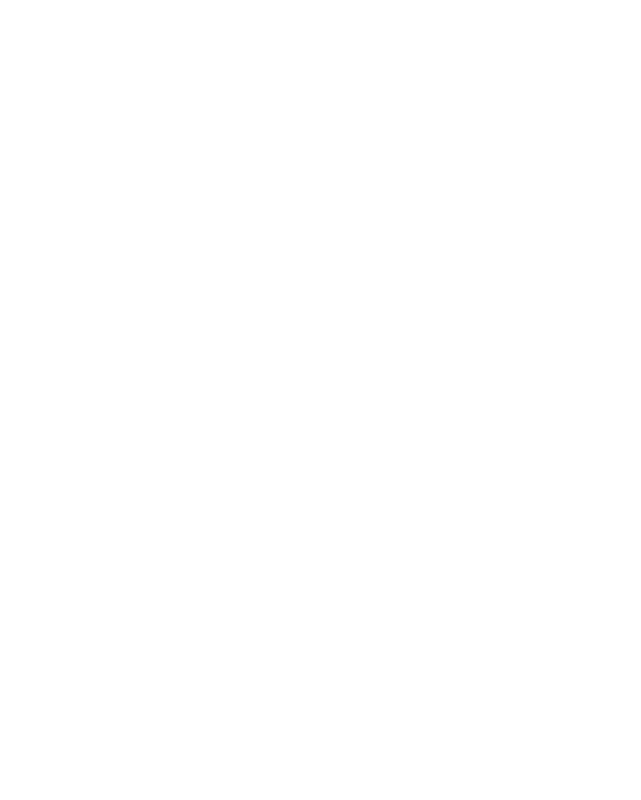
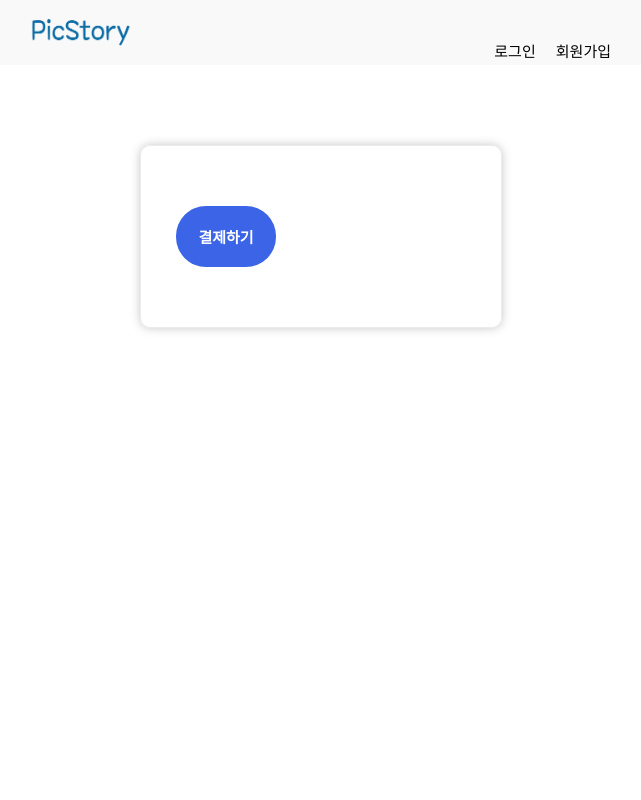
Before and after one commit to 2023-SMHRD-IS-CLOUD-1/PicStoryReact, a React (Create React App) app: page /Payment in a window 1280 px wide. Before the commit this address had no page. Shown: the top 800 px of the page, without its empty margins (319-960 px from the left). Built offline with nearby package versions, Linux system fonts and the light colour scheme; a web font is replaced by a local one.

Commit message:
app.js,myinfo,payment,paypage

```diff
--- a/package.json
+++ b/package.json
@@ -13,7 +13,7 @@
     "@testing-library/jest-dom": "^5.17.0",
     "@testing-library/react": "^13.4.0",
     "@testing-library/user-event": "^13.5.0",
-    "aws-sdk": "^2.1560.0",
+    "aws-sdk": "^2.1561.0",
     "axios": "^1.6.7",
     "react": "^18.2.0",
     "react-dom": "^18.2.0",
--- a/src/App.js
+++ b/src/App.js
@@ -6,6 +6,7 @@
 import AccountPage from "./components/AccountPage";
 import { Route, Routes } from "react-router-dom";
 import AccountCheck from "./components/AccountCheck";
+import PayPage from "./components/PayPage";
 import axios from "axios";
 
 import './App.css'
@@ -21,6 +22,7 @@
       <Route path="/myinfo" element={<MyInfoPage/>}></Route>
       <Route path="/account" element={<AccountPage/>}></Route>
       <Route path="/accountCheck" element={<AccountCheck/>}></Route>
+      <Route path="/Payment" element={<PayPage/>}></Route>
     </Routes>
   );
 
--- a/src/components/MyInfo.jsx
+++ b/src/components/MyInfo.jsx
@@ -1,5 +1,5 @@
 import React, { useEffect, useState } from 'react'
-import { useNavigate } from 'react-router-dom';
+import { useNavigate,Link } from 'react-router-dom';
 import Box from '@mui/material/Box';
 import TextField from '@mui/material/TextField';
 import InputAdornment from '@mui/material/InputAdornment';
@@ -312,6 +312,11 @@
                 ) : (
                     <button onClick={handleEditClick}>수정하기</button>
                 )}
+                {premium ? (
+                    <Link to="/Payment">프리미엄 구독</Link>
+                ) : (
+                    <button>구독취소</button>
+                )}
           </div>
 
           <div className='info-box-l'>
--- /dev/null
+++ b/src/components/PayPage.jsx
@@ -0,0 +1,17 @@
+import React from 'react'
+import Header from './Header'
+import Payment from './Payment'
+import Footer from './Footer'
+
+
+const PayPage = () => {
+  return (
+    <div className='all'>
+      <Header/>
+      <Payment/>
+      <Footer/>
+    </div>
+  )
+}
+
+export default PayPage
--- /dev/null
+++ b/src/components/Payment.jsx
@@ -0,0 +1,63 @@
+import React, { useState, useEffect } from 'react';
+import axios from 'axios';
+import '../css/Payment.css';
+import Box from '@mui/material/Box';
+import TextField from '@mui/material/TextField';
+import InputAdornment from '@mui/material/InputAdornment';
+import Button from '@mui/material/Button';
+import { BrowserRouter as Router, Route, Switch, Link } from 'react-router-dom';
+
+const Payment = (effect, deps) => {
+    useEffect(() => {
+        const jquery = document.createElement("script");
+        jquery.src = "https://code.jquery.com/jquery-1.12.4.min.js";
+        const iamport = document.createElement("script");
+        iamport.src = "https://cdn.iamport.kr/js/iamport.payment-1.1.7.js";
+        document.head.appendChild(jquery);
+        document.head.appendChild(iamport);
+        return () => {
+            document.head.removeChild(jquery); document.head.removeChild(iamport);
+        }
+    }, []);
+
+    const onClickPayment = () => {
+        const { IMP } = window;
+        IMP.init('imp47123372');
+        // 결제 데이터 정의
+        const data = {
+            pg: 'html5_inicis', // PG사 (필수항목)
+            pay_method: 'card', // 결제수단 (필수항목)
+            merchant_uid: `mid_${new Date().getTime()}`, // 결제금액 (필수항목)
+            name: '결제 테스트', // 주문명 (필수항목)
+            amount: '100', // 금액 (필수항목)
+            custom_data: { name: '부가정보', desc: '세부 부가정보' },
+            buyer_name: 'goldy', // 구매자 이름
+            buyer_tel: '0101234556', // 구매자 전화번호 (필수항목)
+            buyer_email: 'goldy', // 구매자 이메일
+            buyer_addr: 'gwangju',
+            buyer_postalcode: '1234'
+        };
+        IMP.request_pay(data, callback);
+    }
+
+    const callback = (response) => {
+        const { success, error_msg, imp_uid, merchant_uid, pay_method, paid_amount, status } = response;
+        if (success) {
+            alert('결제 성공');
+        } else {
+            alert(`결제 실패 : ${error_msg}`);
+        }
+    }
+
+    return (
+        <div className='payMain'>
+            <div className='payBox'>
+                <button id='l-loginBtn' className='payBtn' onClick={onClickPayment} style={{ cursor: 'pointer' }}>결제하기</button>
+
+
+            </div>
+        </div>
+    );
+}
+
+export default Payment;
--- /dev/null
+++ b/src/css/Payment.css
@@ -0,0 +1,26 @@
+.payMain {
+    height: 750px;
+    background-color: white;
+    display: flex;
+    align-items: center;
+    flex-direction: column;
+    padding-top: 30px;
+    margin-bottom: 100px;
+  }
+
+
+.payBox {
+    display: flex;
+    width: 300px;
+    flex-direction: column;
+    border-radius: 10px;
+    border: 1px solid #ebebeb;
+    padding: 30px;
+    margin-top: 50px;
+    box-shadow: 0px 0px 10px 0px rgba(184, 184, 184, 0.789);
+  }
+
+  .payBtn{
+    padding: 5px;
+    width: 100px;
+  }
```
Also changed, not shown: 1 other file (tests, documents, lock files or other folders).
